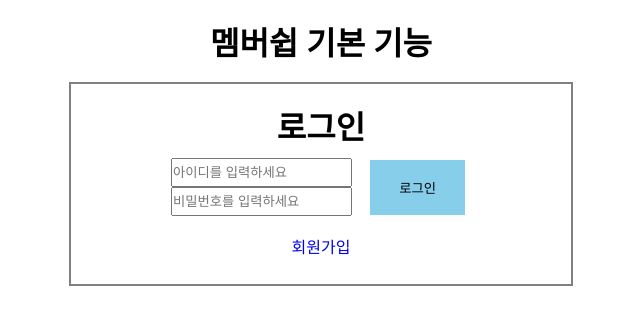
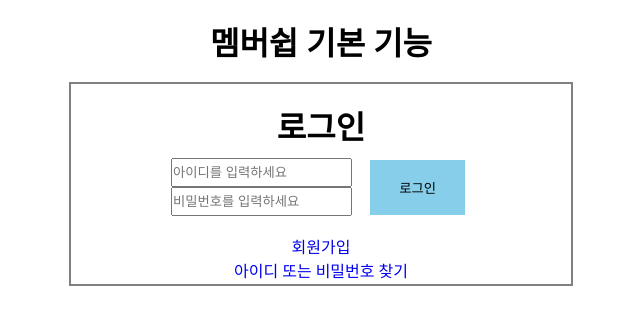
Before and after one commit to jun108059/Membership-System, a PHP site: page /posts/ in a window 1280 px wide. Shown: the top 325 px of the page, without its empty margins (319-959 px from the left). Run offline with PHP 8.4, Linux system fonts and the light colour scheme; classes that the project's autoload settings leave out are loaded by file name.

Commit message:
[Update]✨로그인 페이지에 ID/PW 찾기 버튼 추가
로그인 페이지에 ID/PW 찾기 버튼 추가

```diff
--- a/membership/MVC/App/Views/Login/index.php
+++ b/membership/MVC/App/Views/Login/index.php
@@ -31,6 +31,14 @@
                 <td colspan="3" align="center" class="mem">
                     <br>
                     <a href="Membership/signUpEmail">회원가입</a>
+                    <br>
+                    <a href="Membership/findMyInfo">아이디 또는 비밀번호 찾기</a>
+                </td>
+            </tr>
+            <tr>
+                <td colspan="3" align="center" class="mem">
+                    <br>
+
                 </td>
             </tr>
         </table>
```
